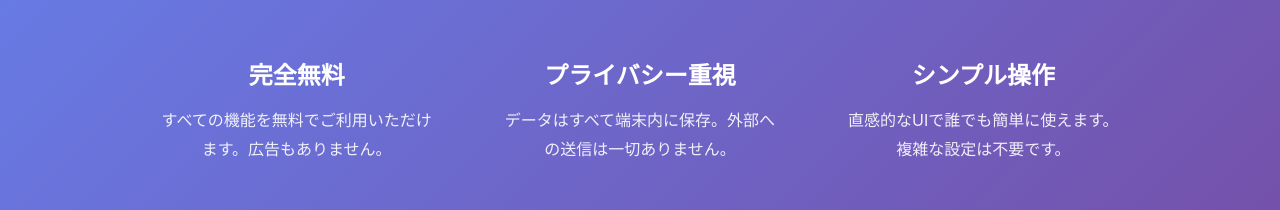
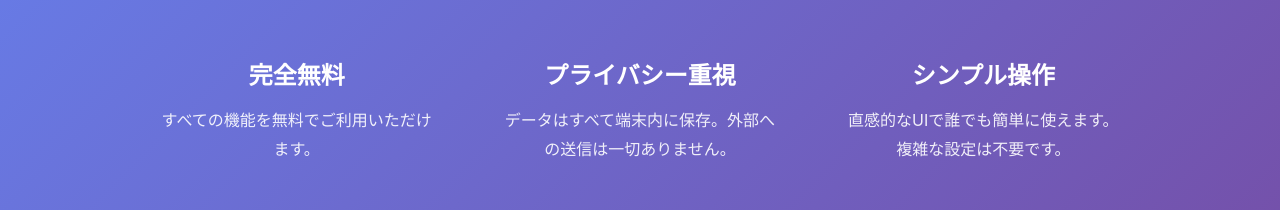
Before and after one commit to sikakou54/cocomemo, a plain HTML site: page index.html in a window 1280 px wide. Shown: the part 2844-3054 px from the top of the page. Drawn offline with Linux system fonts and the light colour scheme.

Commit message:
Add files via upload

```diff
--- a/index.html
+++ b/index.html
@@ -451,7 +451,7 @@
             <div class="benefits-grid">
                 <div class="benefit-item">
                     <h3>完全無料</h3>
-                    <p>すべての機能を無料でご利用いただけます。広告もありません。</p>
+                    <p>すべての機能を無料でご利用いただけます。</p>
                 </div>
                 <div class="benefit-item">
                     <h3>プライバシー重視</h3>
```
